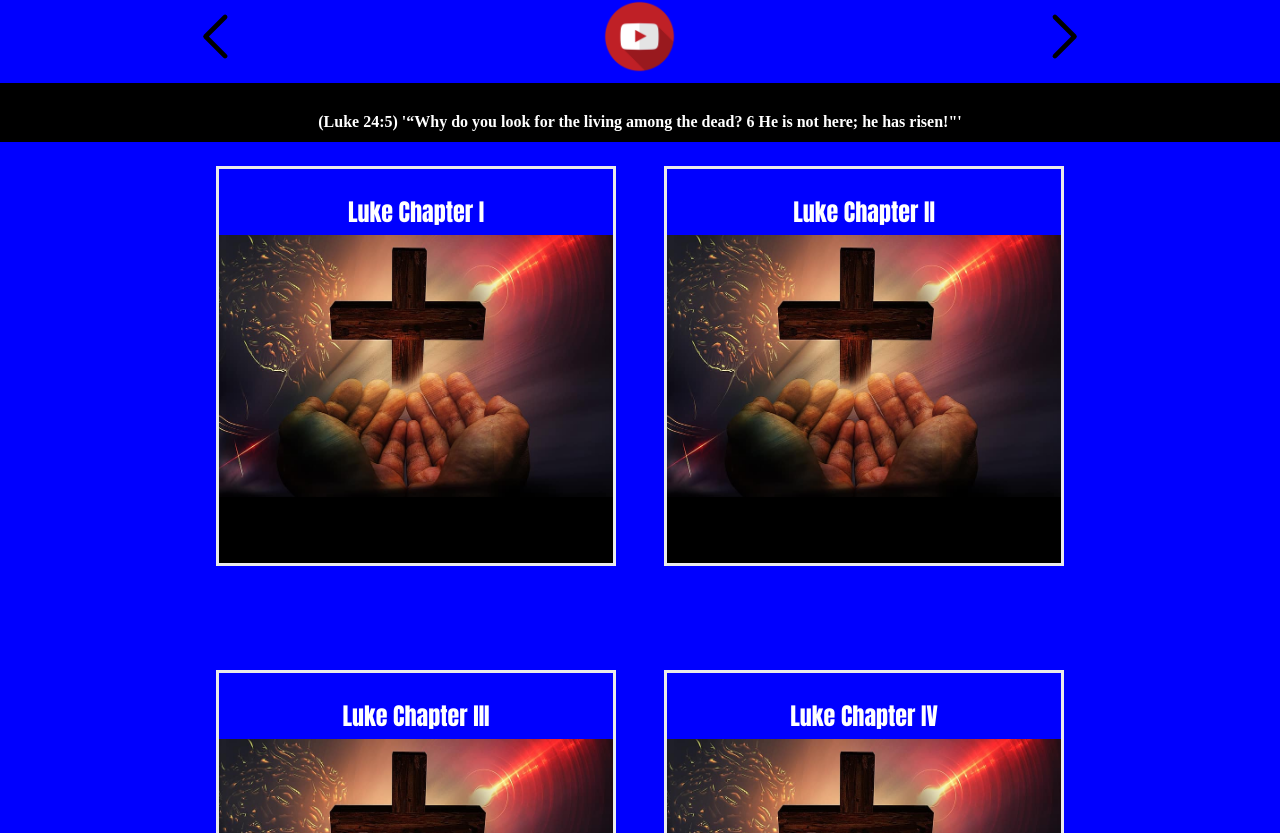
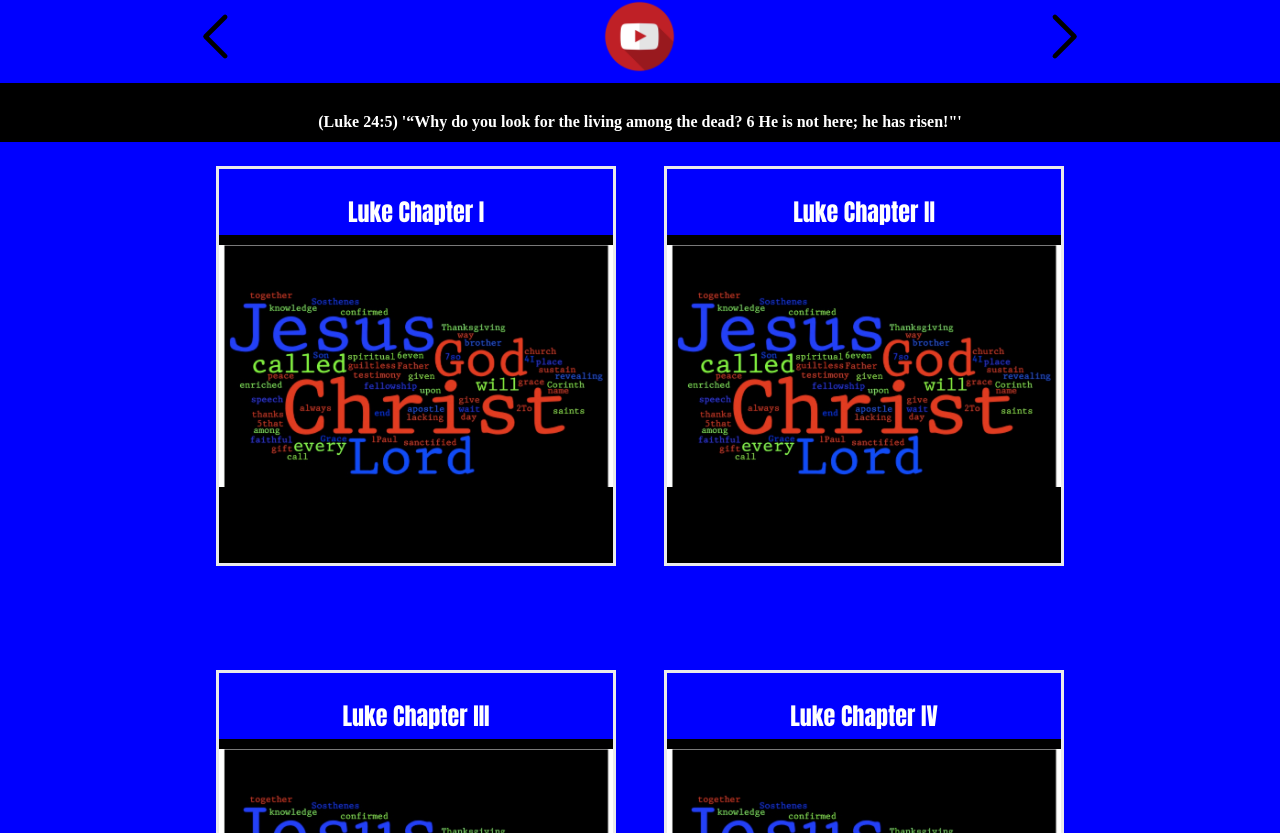
Before and after one commit to jnutt367/luke, a Next.js app: page / in a window 1280 px wide. Shown: the part 787-1620 px from the top of the page. Built offline with nearby package versions, Linux system fonts and the light colour scheme.

Commit message:
Update Home.module.css

```diff
--- a/styles/Home.module.css
+++ b/styles/Home.module.css
@@ -307,7 +307,7 @@
 }
 
 .card {
-    background-image: url(/cross-hands-god-jesus-religion-faith-pray-prayer-christian.jpg);
+    background-image: url(/wordle_blue_jesus.jpeg);
     background-repeat: no-repeat;
     background-position: center;
     background-position-x: center;
@@ -358,7 +358,7 @@
     display: inline;
     color: black;
     opacity: 1;
-    border: 6px solid #ffa500;
+    border: 6px solid blue;
     background-image: url(/paper.jpg);
     background-repeat: no-repeat;
     background-size: cover;
```
